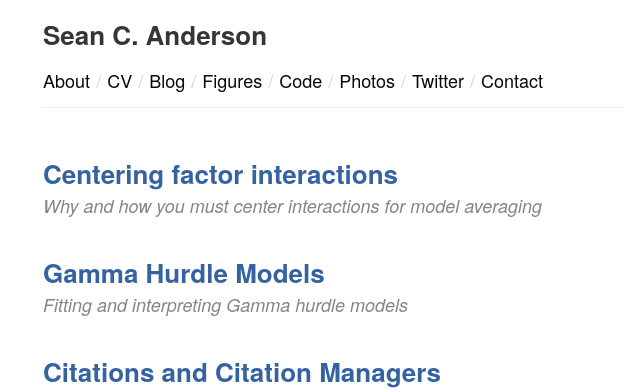
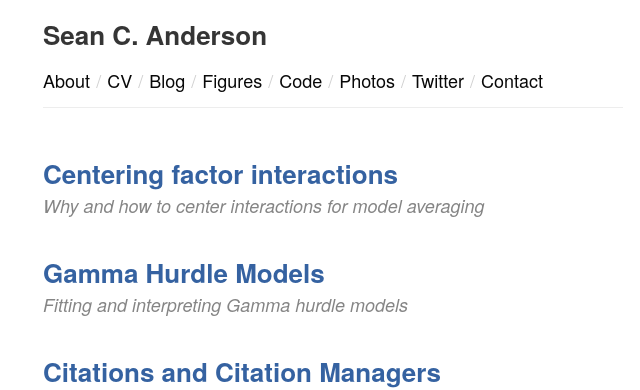
Before and after one commit to seananderson/seananderson.ca, a Jekyll site: the page built from blog.html, in a window 1280 px wide. Shown: the top 390 px of the page, without its empty margins (307-947 px from the left). Built offline with Jekyll 4.4.1, drawn with Linux system fonts in a browser that asks for light colours; Markdown is read by kramdown in place of the engine named in the settings; comment, search, counter and statistics services are not loaded.

Commit message:
Change subheading on centering post

```diff
--- a/_knitr-posts/2014-07-30-centering-interactions.Rmd
+++ b/_knitr-posts/2014-07-30-centering-interactions.Rmd
@@ -1,7 +1,7 @@
 ---
 layout: post
 title: Centering factor interactions
-subtitle: Why and how you must center interactions for model averaging
+subtitle: Why and how to center interactions for model averaging
 published: true
 ---
 
--- a/_posts/2014-07-30-centering-interactions.md
+++ b/_posts/2014-07-30-centering-interactions.md
@@ -1,7 +1,7 @@
 ---
 layout: post
 title: Centering factor interactions
-subtitle: Why and how you must center interactions for model averaging
+subtitle: Why and how to center interactions for model averaging
 published: true
 ---
 
```
